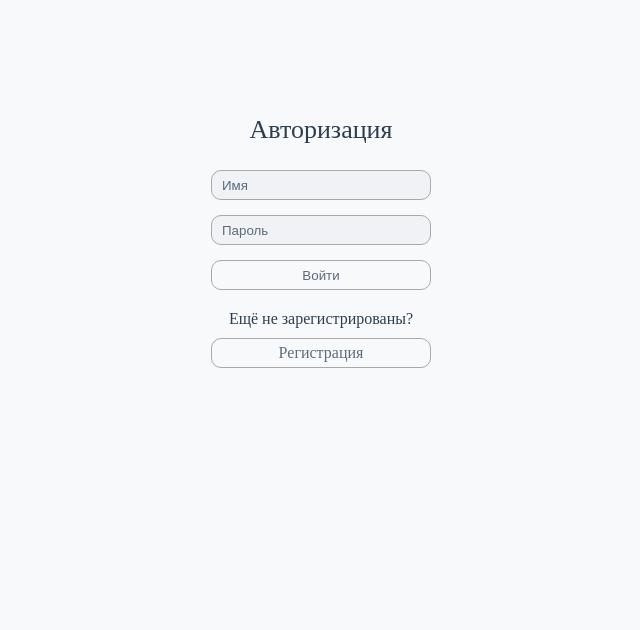
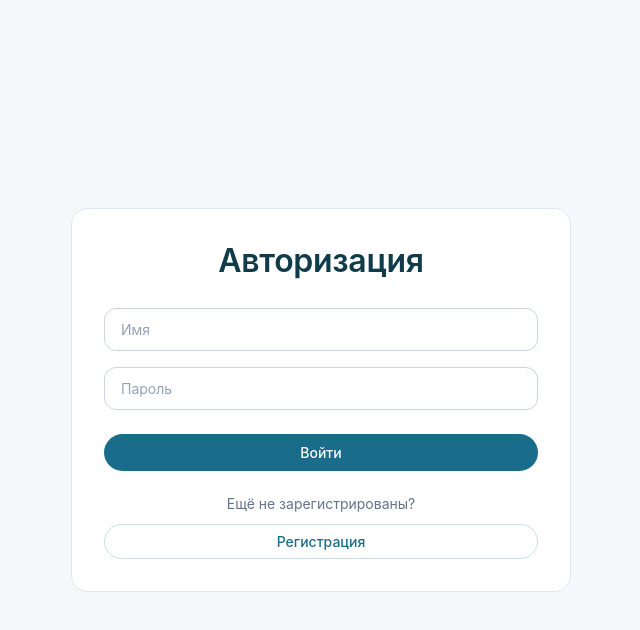
Before and after one commit to Evelina-25/-, a website: page frontend/Avt/avt.html in a window 1280 px wide. Shown: the whole page, without its empty margins (319-959 px from the left). Drawn offline with Linux system fonts and the light colour scheme.

Commit message:
Изменение стилей форм регистрации и авторизации

```diff
--- a/frontend/Avt/avt.css
+++ b/frontend/Avt/avt.css
@@ -1,127 +1,141 @@
 * {
-        box-sizing: border-box;
     margin: 0;
     padding: 0;
+    box-sizing: border-box;
 }
 
 body {
+    font-family: -apple-system, BlinkMacSystemFont, 'Segoe UI', Roboto, 'Helvetica Neue', sans-serif;
+    background: #f5f7fb;
+    color: #1e293b;
     min-height: 100vh;
     display: flex;
     justify-content: center;
-        align-items: flex-start;
-        padding-top: 50px;
-        background-color: #f8f9fa;
+    align-items: center;
+    padding: 32px 24px;
 }
 
 .wrapper {
-        max-width: 720px;
+    max-width: 500px;
     width: 100%;
-        padding: 20px;
     margin: 0 auto;
-        display: flex;
-        justify-content: center;
-        align-items: center;
 }
 
 .wrapper-form {
-        padding: 20px 100px;
-
+    background: white;
+    border: 1px solid #e2e8f0;
+    border-radius: 16px;
+    padding: 32px;
 }
 
 .title {
     text-align: center;
-        padding: 25px 0;
-        color: #2C3E50;
-        font-size: 26px;
-        font-weight: 400;
+    font-size: 32px;
+    font-weight: 600;
+    color: #0f3b4a;
+    margin-bottom: 28px;
+    letter-spacing: -0.3px;
 }
 
 .reg-form {
     display: flex;
     flex-direction: column;
-        gap: 15px;
-        align-items: center;
+    gap: 16px;
 }
 
 .reg-input {
-        height: 30px;
-        width: 220px;
-        border-radius: 10px;
-        border: 1px solid #A9A9A9;
-        background-color: #F0F2F5;
+    width: 100%;
+    padding: 12px 16px;
+    border: 1px solid #cbd5e1;
+    border-radius: 12px;
+    font-size: 14px;
+    font-family: inherit;
+    background: white;
+    transition: all 0.2s ease;
 }
 
 .reg-input::placeholder {
-        color: #5A6C7E;
-        padding: 10px 10px 10px 10px;
+    color: #94a3b8;
 }
 
 .reg-input:focus {
     outline: none;
-        border: 1px solid #808080;
+    border-color: #1a6d8a;
 }
 
 .reg-sub {
-        height: 30px;
-        width: 220px;
-        border-radius: 10px;
-        border: 1px solid #A9A9A9;
-        color: #5A6C7E;
-        background: transparent;
+    font-size: 14px;
+    font-weight: 500;
+    padding: 10px 20px;
+    border: none;
+    border-radius: 40px;
+    background: #1a6d8a;
+    color: white;
     cursor: pointer;
-        transition: 0.3s;
+    transition: all 0.2s ease;
+    font-family: inherit;
+    width: 100%;
+    margin-top: 8px;
+}
+
+.reg-sub:hover {
+    background: #0e5a73;
+    transform: translateY(-1px);
 }
 
 .reg-sub:focus {
     outline: none;
-        border: 1px solid #808080;
-    }
-
-    .reg-sub:hover {
-        background-color: #A9A9A9;
-        color: white;
 }
 
 .auth-link {
-    text-align: center; /* центрируем текст и кнопку */
-    margin-top: 20px; /* расстояние от формы */
+    text-align: center;
+    margin-top: 24px;
 }
 
 .auth-link p {
-    margin-bottom: 10px; /* расстояние между текстом и кнопкой */
-    color: #2C3E50; /* цвет текста */
-    font-size: 16px;
+    color: #64748b;
+    font-size: 14px;
+    margin-bottom: 12px;
 }
 
 .avt {
-    display: inline-flex;        /* используем flex, чтобы выровнять содержимое */
-    justify-content: center;     /* горизонтальное центрирование текста */
-    align-items: center;         /* вертикальное центрирование текста */
-    height: 30px;                /* высота кнопки */
-    width: 220px;                /* ширина кнопки */
-    border-radius: 10px;
-    border: 1px solid #A9A9A9;
+    display: inline-flex;
+    justify-content: center;
+    align-items: center;
+    font-size: 14px;
+    font-weight: 500;
+    padding: 8px 20px;
+    border: 1px solid #cae0ea;
+    border-radius: 40px;
     background: transparent;
-    color: #5A6C7E;
+    color: #1a6d8a;
     text-decoration: none;
     cursor: pointer;
-    transition: 0.3s;
-    font-size: 16px;             /* размер текста */
+    transition: all 0.2s ease;
+    font-family: inherit;
+    width: 100%;
 }
 
 .avt:hover {
-    background-color: #A9A9A9;
-    color: white;
+    background: #e6f0f5;
+    transform: translateY(-1px);
 }
 
 @media (max-width: 600px) {
-        .wrapper-form {
-            padding: 40px 20px;
+    body {
+        padding: 20px 16px;
     }
 
-        .reg-input,
-        .reg-sub,
-        .avt {
-            width: 220px;
+    .wrapper-form {
+        padding: 20px;
+    }
+
+    .title {
+        font-size: 26px;
+        margin-bottom: 20px;
+    }
+
+    .reg-form {
+        gap: 12px;
     }
 }
--- a/frontend/Reg/style.css
+++ b/frontend/Reg/style.css
@@ -1,120 +1,144 @@
 * {
-    box-sizing: border-box;
     margin: 0;
     padding: 0;
+    box-sizing: border-box;
 }
 
 body {
+    font-family: -apple-system, BlinkMacSystemFont, 'Segoe UI', Roboto, 'Helvetica Neue', sans-serif;
     min-height: 100vh;
     display: flex;
+    color: #1e293b;
     justify-content: center;
-    align-items: flex-start;
-    padding-top: 50px;
-     background-color: #f8f9fa;
+    align-items: center;
+    padding: 32px 24px;
+    background: #f5f7fb;
 }
 
 .wrapper {
-    max-width: 720px;
+    max-width: 500px;
     width: 100%;
-    padding: 20px;
     margin: 0 auto;
-    display: flex;
-    justify-content: center;
-    align-items: center;
 }
 
 .wrapper-form {
-    padding: 20px 100px;
-
+    background: white;
+    border: 1px solid #e2e8f0;
+    border-radius: 16px;
+    padding: 32px;
 }
 
 .title {
     text-align: center;
-    padding: 25px 0;
-    color: #2C3E50;
-    font-size: 26px;
-    font-weight: 400;
+    font-size: 32px;
+    font-weight: 600;
+    color: #0f3b4a;
+    margin-bottom: 28px;
+    letter-spacing: -0.3px;
 }
 
 .reg-form {
     display: flex;
     flex-direction: column;
-    gap: 15px;
-    align-items: center;
+    gap: 16px;
 }
 
 .reg-input {
-    height: 30px;
-    width: 220px;
-    border-radius: 10px;
-    border: 1px solid #A9A9A9;
-    background-color: #F0F2F5;
+    width: 100%;
+    padding: 12px 16px;
+    border: 1px solid #cbd5e1;
+    border-radius: 12px;
+    font-size: 14px;
+    font-family: inherit;
+    background: white;
+    transition: all 0.2s ease;
 }
 
 .reg-input::placeholder {
-    color: #5A6C7E;
-    padding: 10px 10px 10px 10px;
+    color: #94a3b8;
 }
 
 .reg-input:focus {
     outline: none;
-    border: 1px solid #808080;
+    border-color: #1a6d8a;
 }
 
 .reg-sub {
-    height: 30px;
-    width: 220px;
-    border-radius: 10px;
-    border: 1px solid #A9A9A9;
-    color: #5A6C7E;
-    background: transparent;
+    font-size: 14px;
+    font-weight: 500;
+    padding: 10px 20px;
+    border: none;
+    border-radius: 40px;
+    background: #1a6d8a;
+    color: white;
     cursor: pointer;
-    transition: 0.3s;
+    transition: all 0.2s ease;
+    font-family: inherit;
+    width: 100%;
+    margin-top: 8px;
+}
+
+.reg-sub:hover {
+    background: #0e5a73;
+    transform: translateY(-1px);
 }
 
 .reg-sub:focus {
     outline: none;
-    border: 1px solid #808080;
-}
-
-.reg-sub:hover {
-    background-color: #A9A9A9;
-    color: white;
 }
 
 .auth-link {
-    padding: 10px;
     text-align: center;
+    margin-top: 24px;
+    color: #64748b;
+    font-size: 14px;
+    margin-bottom: 12px;
+}
+
+.auth-link p {
+    color: #64748b;
+    font-size: 14px;
+    margin-bottom: 12px;
 }
 
 .avt {
-    display: inline-block;
-    height: 30px;
-    width: 220px;
-    border-radius: 10px;
-    border: 1px solid #A9A9A9;
+    display: inline-flex;
+    justify-content: center;
+    align-items: center;
+    font-size: 14px;
+    font-weight: 500;
+    padding: 8px 20px;
+    border: 1px solid #cae0ea;
+    border-radius: 40px;
     background: transparent;
-    color: #5A6C7E;
-    text-align: center;
-    line-height: 30px;
+    color: #1a6d8a;
     text-decoration: none;
     cursor: pointer;
-    transition: 0.3s;
+    transition: all 0.2s ease;
+    font-family: inherit;
+    width: 100%;
 }
 
 .avt:hover {
-    background-color: #A9A9A9;
-    color: white;
+    background: #e6f0f5;
+    transform: translateY(-1px);
 }
 
 @media (max-width: 600px) {
-    .wrapper-form {
-        padding: 40px 20px;
+    body {
+        padding: 20px 16px;
     }
 
-    .reg-input,
-    .reg-sub,
-    .avt {
-        width: 220px;
+    .wrapper-form {
+        padding: 20px;
+    }
+
+    .title {
+        font-size: 26px;
+        margin-bottom: 20px;
+    }
+
+    .reg-form {
+        gap: 12px;
     }
 }
```
Lines whose indentation alone changed are shown as unchanged.
